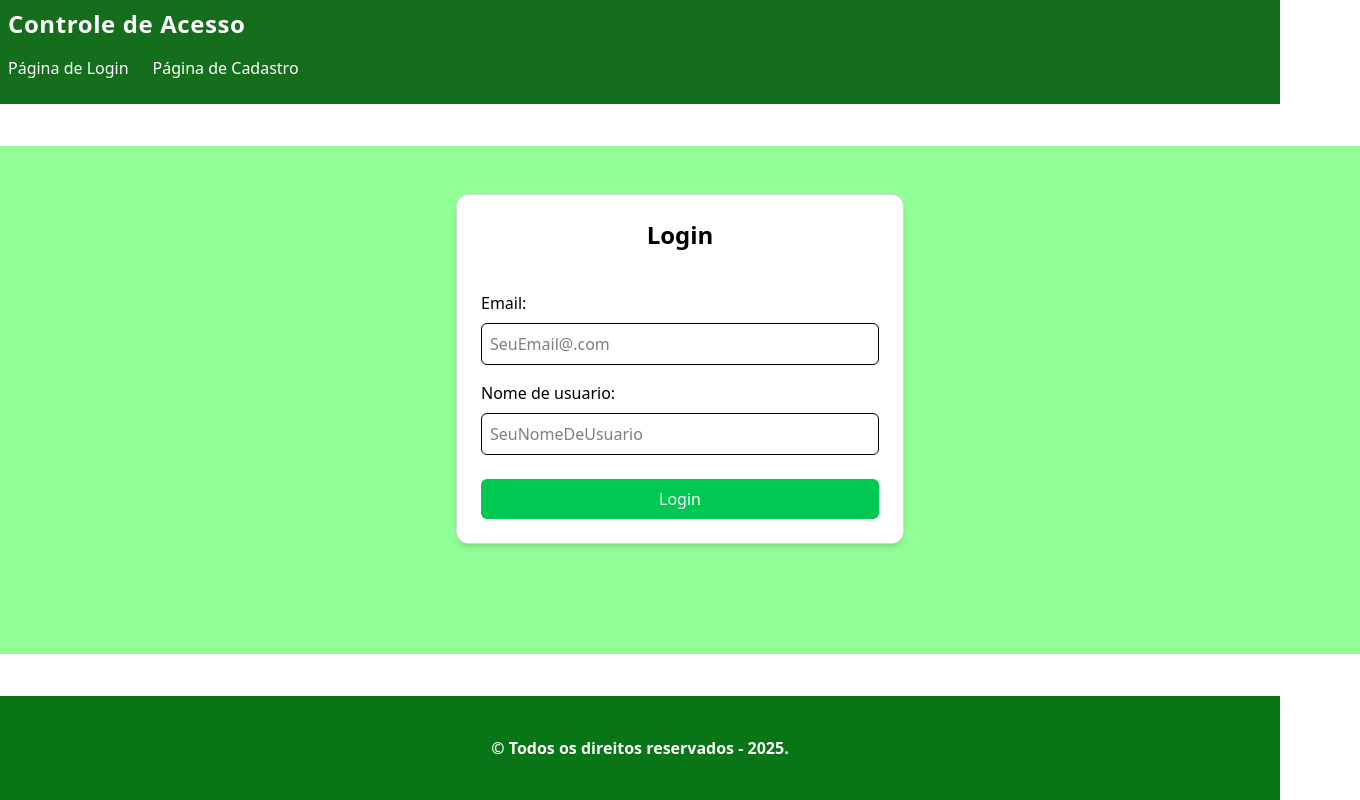
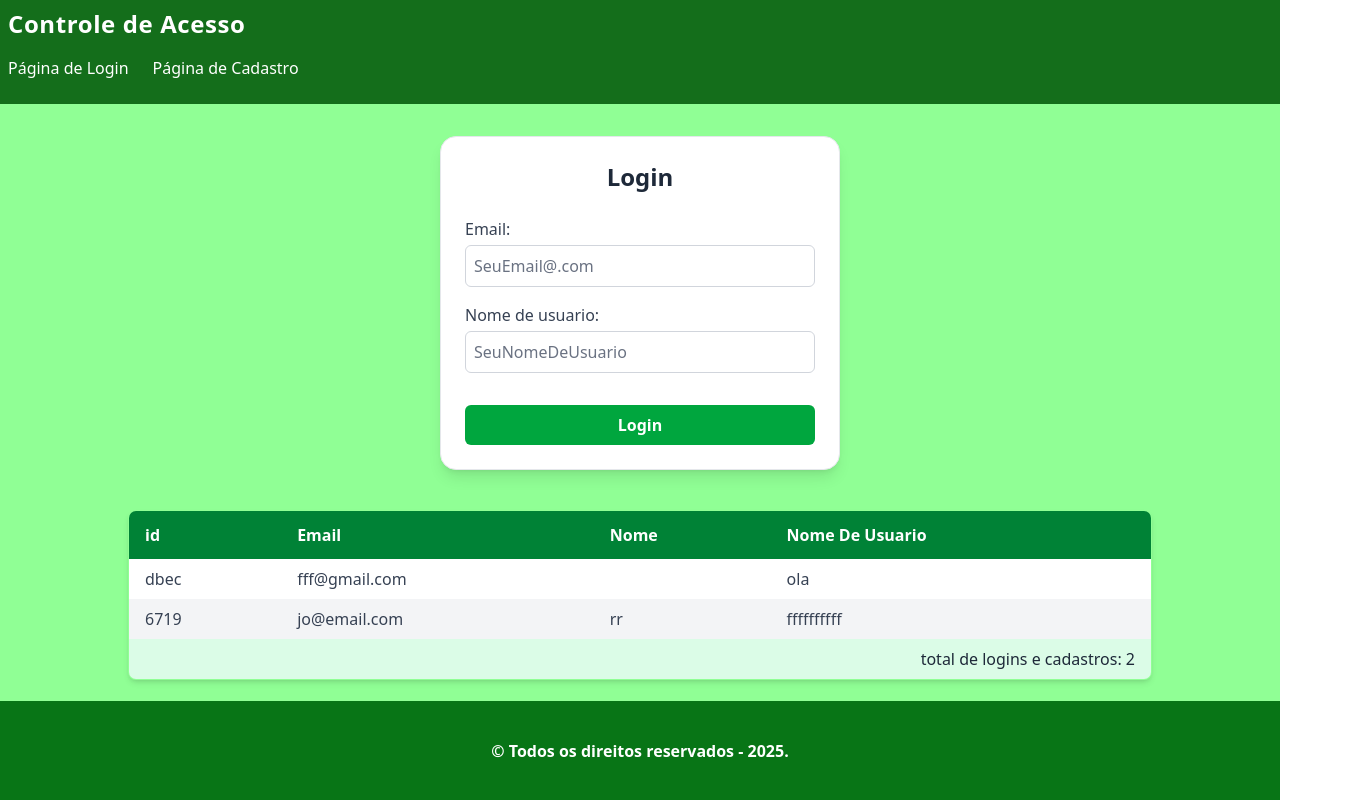
Before and after one commit to Felipe-Furlanetto0504/cp_front, a React (Vite) app in the folder access-control-cp/: page / in a window 1280 px wide. Shown: the whole page, 1360 px wide, since content can reach past the window. Built offline with nearby package versions, Linux system fonts and the light colour scheme; data requests are answered from the project's data file.

Commit message:
pagina login pronta

```diff
--- a/access-control-cp/src/routes/Cadastro/index.tsx
+++ b/access-control-cp/src/routes/Cadastro/index.tsx
@@ -162,7 +162,7 @@ export default function Cadastro() {
           </tbody>
           <tfoot className="bg-green-100 text-gray-800 font-medium">
             <tr>
-              <td colSpan={4} className="py-2 px-4 text-right">total de cadastros: {cadastros.length}</td>
+              <td colSpan={4} className="py-2 px-4 text-right">total de cadastros e logins {cadastros.length + login.length}</td>
             </tr>
           </tfoot>
         </table>
--- a/access-control-cp/src/routes/Login/index.tsx
+++ b/access-control-cp/src/routes/Login/index.tsx
@@ -1,67 +1,156 @@
 import { useForm } from "react-hook-form";
 import type { Login } from "../../types/login";
-import { useEffect } from "react";
+import { useEffect, useState } from "react";
+import type { Cadastro } from "../../types/cadastro";
 
-export default function Login(){
+export default function Login() {
+  useEffect(() => {
+    document.title = "Login";
+  }, []);
 
-    useEffect(()=>{
-        document.title = "Login";
-    },[])
-
-    const{
+  const {
     register,
     handleSubmit,
-        formState:{errors},
+    formState: { errors },
   } = useForm<Login>();
 
   const onSubmit = async (data: Login) => {
-        try{
-            const response = await fetch("http://localhost:3000/login",{
+    try {
+      const response = await fetch("http://localhost:3000/login", {
         method: "POST",
-                headers:{
+        headers: {
           "Content-Type": "application/json",
         },
         body: JSON.stringify(data),
       });
 
-            if(!response.ok) throw new Error("Erro ao fazer login");
-
-        } catch(error){
+      if (!response.ok) throw new Error("Erro ao fazer login");
+    } catch (error) {
       console.error(error);
       alert("Erro ao fazer login");
     }
   };
 
+  const [cadastros, setCadastros] = useState<Cadastro[]>([]);
+  const [login, setLogin] = useState<Login[]>([]);
 
-    return(
-        <section  className="bg-[#90ff95] h-127 w-340">
-            <div  className="max-w-md mx-auto mt-12 p-6 border border-gray-300 rounded-xl shadow-md bg-white">
-                <h1  className="text-2xl font-bold text-center mb-6">Login</h1>
-                <form  className="flex flex-col" onSubmit={handleSubmit(onSubmit)}>
-                    <label  className="mt-4 font-medium">Email:</label>
-                    <input type="email" placeholder="SeuEmail@.com"
-                    {...register("email",{required: "o email é obrigatório"})}  className="mt-2 p-2 border rounded-md focus:outline-none focus:ring-2 focus:ring-green-500"/>
+  useEffect(() => {
+    const fetchCadastros = async () => {
+      const response = await fetch("http://localhost:3000/usuario");
+      const data: Cadastro[] = await response.json();
+      setCadastros(data);
+    };
+    fetchCadastros();
+  }, []);
 
-                    {errors.email &&(
-                        <span  className="text-red-600 text-sm mt-1">
+  useEffect(() => {
+    const fetchLogin = async () => {
+      const response = await fetch("http://localhost:3000/login");
+      const data: Login[] = await response.json();
+      setLogin(data);
+    };
+    fetchLogin();
+  }, []);
+
+  return (
+    <main className=" w-100 bg-[#90ff95] flex flex-col items-center py-8">
+      <section className="w-100  bg-white rounded-2xl shadow-lg p-6 border border-gray-200">
+        <h1 className="text-2xl font-bold text-center text-gray-800 mb-6">
+          Login
+        </h1>
+        <form
+          className="flex flex-col space-y-4"
+          onSubmit={handleSubmit(onSubmit)}
+        >
+          <div>
+            <label className="block font-medium text-gray-700">Email:</label>
+            <input
+              type="email"
+              placeholder="SeuEmail@.com"
+              {...register("email", { required: "o email é obrigatório" })}
+              className="mt-1 w-full p-2 border border-gray-300  placeholder-gray-500 rounded-md focus:outline-none focus:ring-2 focus:ring-green-600 "
+            />
+
+            {errors.email && (
+              <span className="text-red-600 text-sm">
                 {errors.email.message}
               </span>
             )}
+          </div>
 
-                    <label  className="mt-4 font-medium">Nome de usuario:</label>
-                    <input type="text" placeholder="SeuNomeDeUsuario"
-                    {...register("nomeUsuario",{required: "o nome de usuário é obrigatório"})} className="mt-2 p-2 border rounded-md focus:outline-none focus:ring-2 focus:ring-green-500"/>
+          <div>
+            <label className="block font-medium text-gray-700">
+              Nome de usuario:
+            </label>
+            <input
+              type="text"
+              placeholder="SeuNomeDeUsuario"
+              {...register("nomeUsuario", {
+                required: "o nome de usuário é obrigatório",
+              })}
+              className="mt-1 w-full p-2 border border-gray-300  placeholder-gray-500 rounded-md focus:outline-none focus:ring-2 focus:ring-green-600 "
+            />
 
-                    {errors.nomeUsuario &&(
-                        <span  className="text-red-600 text-sm mt-1">
+            {errors.nomeUsuario && (
+              <span className="text-red-600 text-sm">
                 {errors.nomeUsuario.message}
               </span>
             )}
+          </div>
 
-                    <button type="submit"  className="mt-6 p-2 bg-green-500 text-white rounded-md hover:bg-green-600 transition-colors">Login</button>
+          <button
+            type="submit"
+            className="mt-4 w-full p-2 bg-green-600 text-white font-semibold rounded-md hover:bg-green-700 transition-colors"
+          >
+            Login
+          </button>
+        </form>
+      </section>
 
-                </form>
-            </div>
+      <section className="mt-10 w-11/12 max-w-5xl">
+        <table className="w-full border-collapse border border-green-700 rounded-lg overflow-hidden shadow-md">
+          <thead className="bg-green-700 text-white">
+            <tr>
+              <th className="py-3 px-4 text-left">id</th>
+              <th className="py-3 px-4 text-left">Email</th>
+              <th className="py-3 px-4 text-left">Nome</th>
+              <th className="py-3 px-4 text-left">Nome De Usuario</th>
+            </tr>
+          </thead>
+          <tbody className="bg-white text-gray-700">
+            {login.map((login, id) => (
+              <tr
+                key={id}
+                className="even:bg-gray-100 hover:bg-green-50 transition-colors"
+              >
+                <td className="py-2 px-4">{login.id}</td>
+                <td className="py-2 px-4">{login.email}</td>
+                <td className="py-2 px-4">{login.nome}</td>
+                <td className="py-2 px-4">{login.nomeUsuario}</td>
+              </tr>
+            ))}
+
+            {cadastros.map((cadastro, id) => (
+              <tr
+                key={id}
+                className="even:bg-gray-100 hover:bg-green-50 transition-colors"
+              >
+                <td className="py-2 px-4">{cadastro.id}</td>
+                <td className="py-2 px-4">{cadastro.email}</td>
+                <td className="py-2 px-4">{cadastro.nome}</td>
+                <td className="py-2 px-4">{cadastro.nomeDeUsuario}</td>
+              </tr>
+            ))}
+          </tbody>
+          <tfoot className="bg-green-100 text-gray-800 font-medium">
+            <tr>
+              <td colSpan={4} className="py-2 px-4 text-right">
+                total de logins e cadastros: {login.length + cadastros.length}
+              </td>
+            </tr>
+          </tfoot>
+        </table>
       </section>
+    </main>
   );
 }
```
Lines whose indentation alone changed are shown as unchanged.
